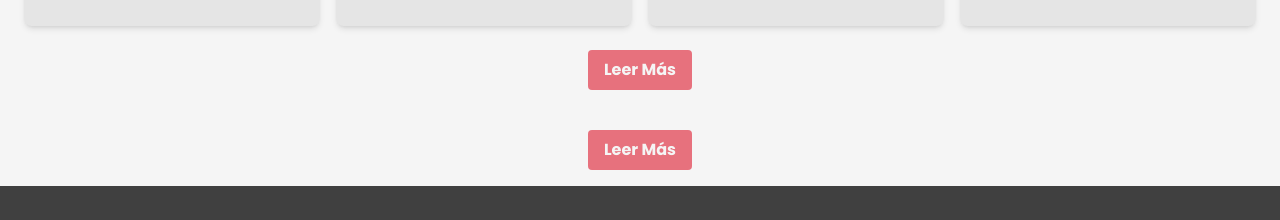
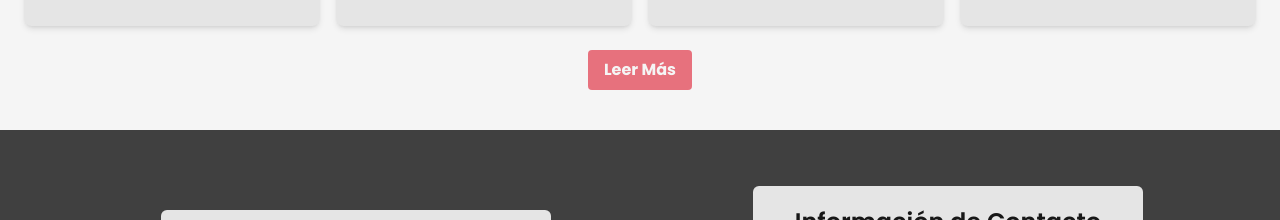
Before and after one commit to SaMoSe12/LAC, a Vue app in the folder app/: page / in a window 1280 px wide. Shown: the part 2763-2983 px from the top of the page. Built offline with nearby package versions, Linux system fonts and the light colour scheme.

Commit message:
modified:   app/src/pages/Home.vue

```diff
--- a/app/src/pages/Home.vue
+++ b/app/src/pages/Home.vue
@@ -107,11 +107,6 @@
         <Button :has-icon="false" inner-class="bg-salmon-400 hover:bg-salmon-600"><template #innerButton>Leer Más</template></Button>
       </RouterLink>
     </div>
-    <div class="w-full h-fit my-4 flex justify-center">
-      <RouterLink to="/ideas">
-        <Button :has-icon="false" class="bg-salmon-400 hover:bg-salmon-600"><template #innerButton>Leer Más</template></Button>
-      </RouterLink>
-    </div>
   </section>
   <section id="home-contacto">
     <div class="bg-neutral-700 w-full h-full flex flex-col justify-around sm:flex-row gap-4 sm:p-14 p-5">
```
